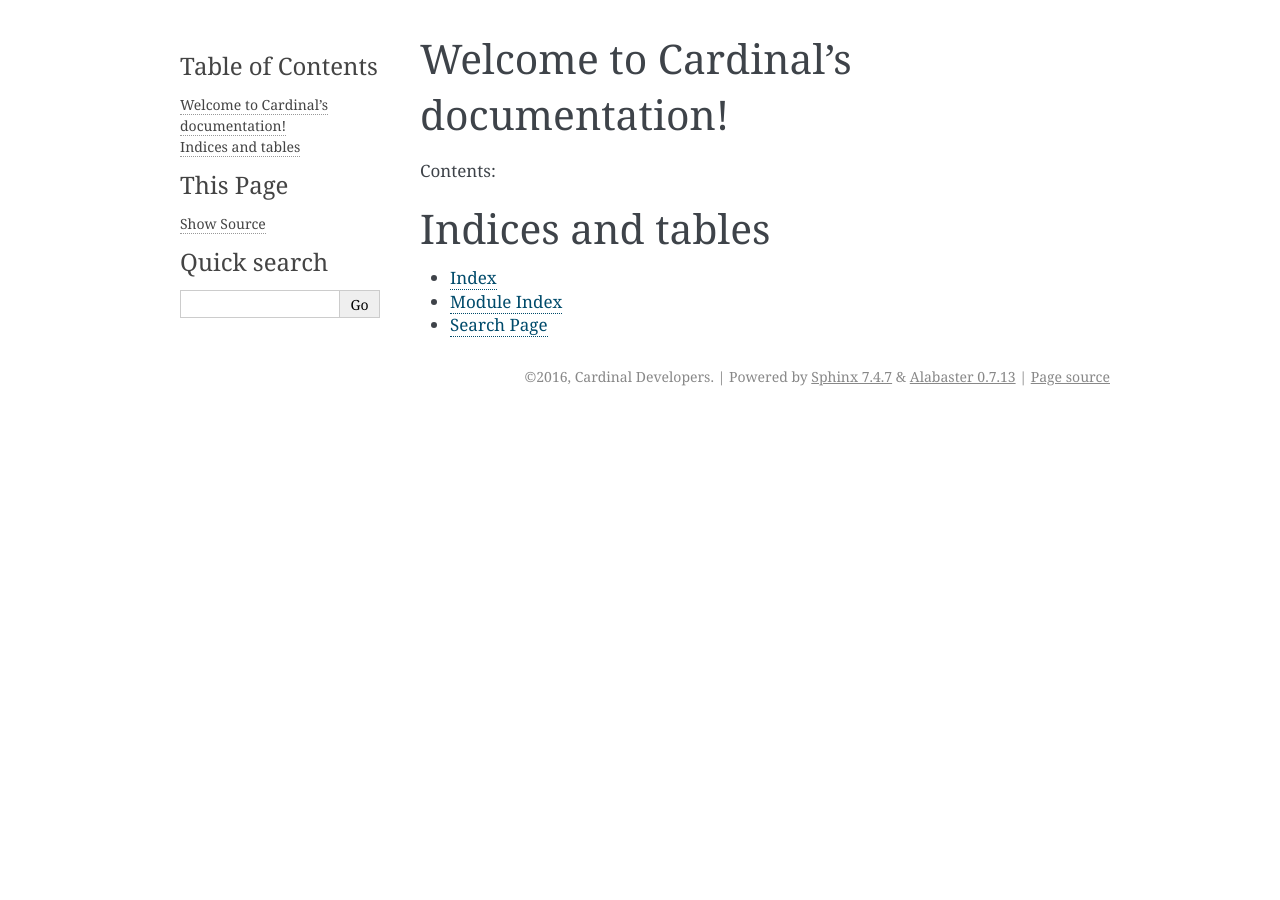
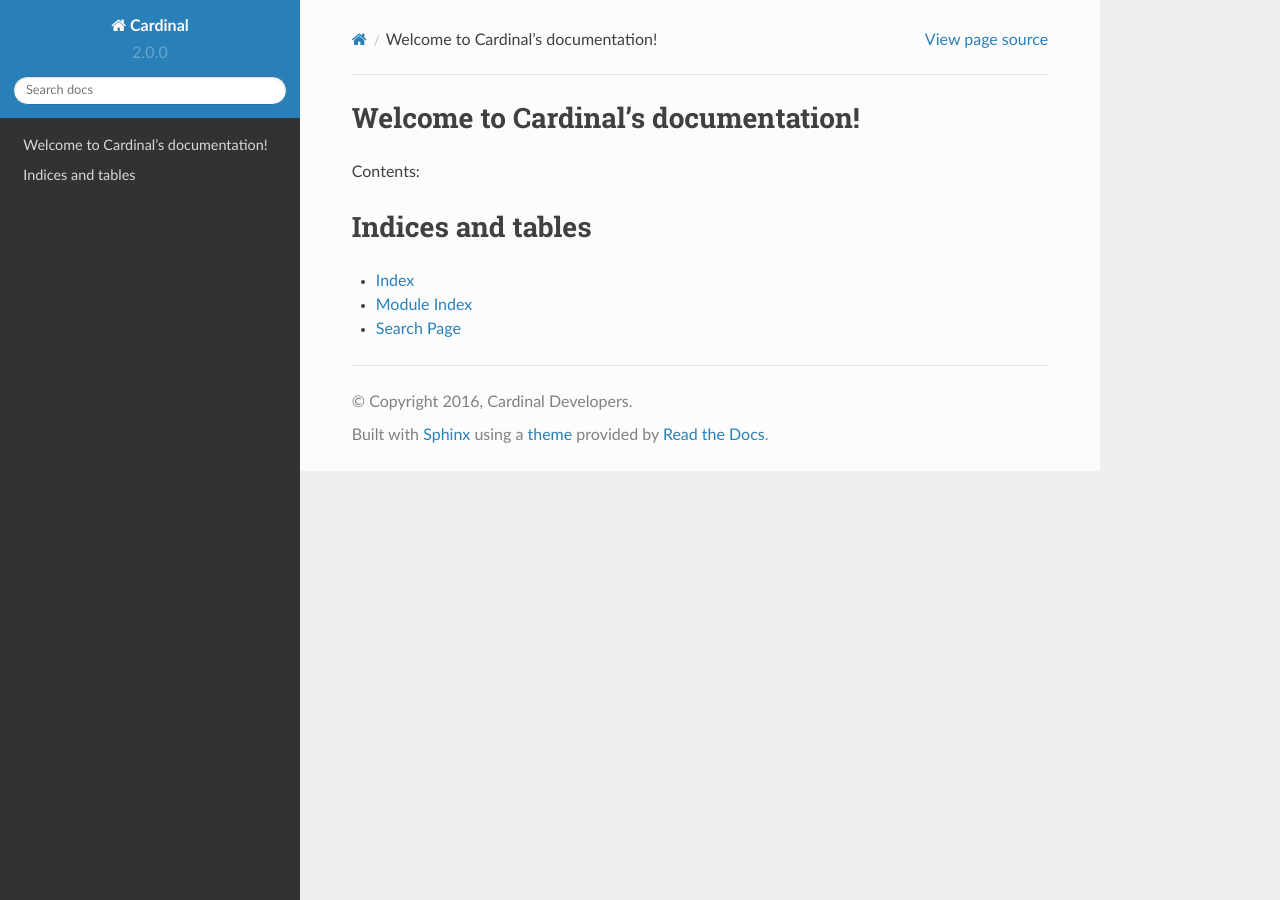
Before and after one commit to CardinalDevelopment/Docs, a Sphinx documentation site: the page built from source/index.rst, in a window 1280 px wide. Built offline with Sphinx 7.4.7 and the Read the Docs theme 2.0.0, drawn with Linux system fonts in a browser that asks for light colours.

Commit message:
Use RTD theme

```diff
--- a/source/conf.py
+++ b/source/conf.py
@@ -1,7 +1,7 @@
 #!/usr/bin/env python3
 # -*- coding: utf-8 -*-
 
-# import os
+import os
 # import sys
 # sys.path.insert(0, os.path.abspath('.'))
 
@@ -61,10 +61,12 @@
 
 # -- Options for HTML output ----------------------------------------------
 
-# The theme to use for HTML and HTML Help pages.  See the documentation for
-# a list of builtin themes.
-#
-html_theme = 'alabaster'
+on_rtd = os.environ.get('READTHEDOCS', None) == 'True'
+
+if not on_rtd:  # only import and set the theme if we're building docs locally
+    import sphinx_rtd_theme
+    html_theme = 'sphinx_rtd_theme'
+    html_theme_path = [sphinx_rtd_theme.get_html_theme_path()]
 
 # Theme options are theme-specific and customize the look and feel of a theme
 # further.  For a list of options available for each theme, see the
```
